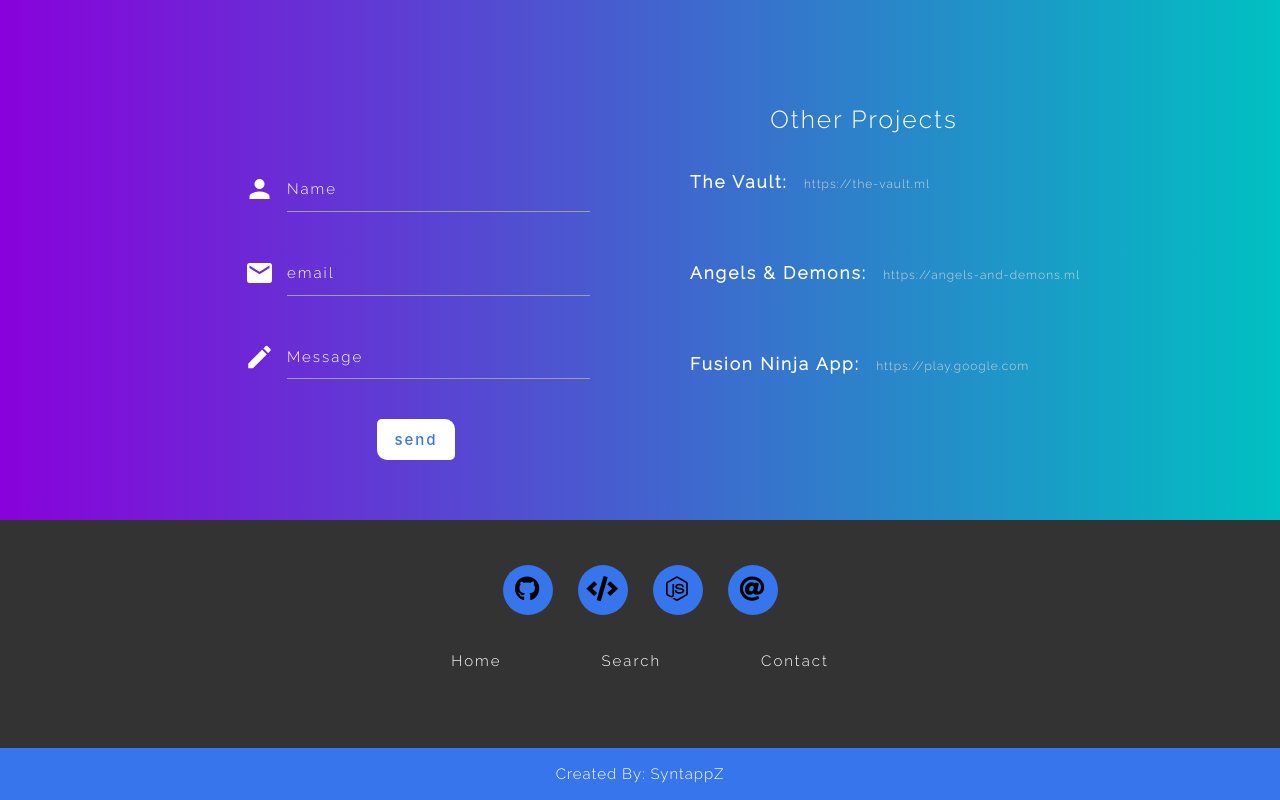
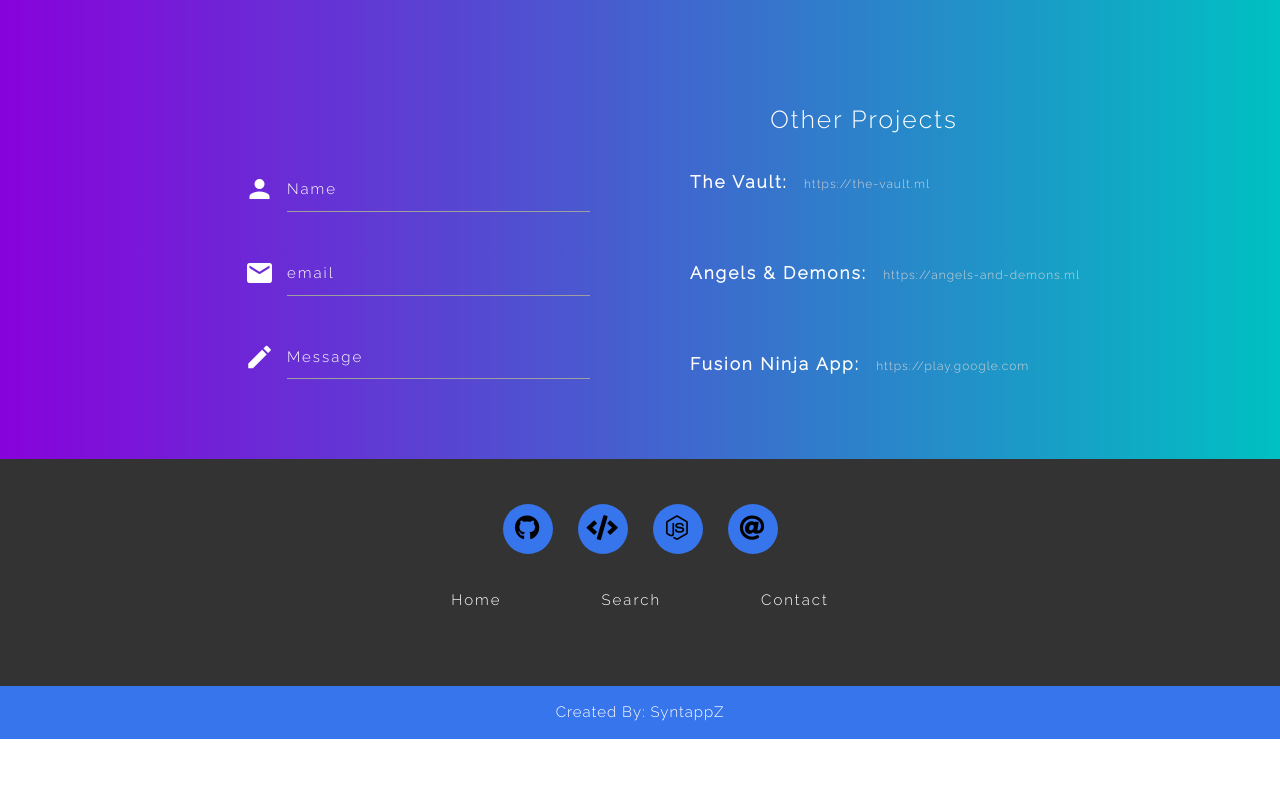
Before and after one commit to SyntappZ/world-of-information, a Vue app: page /Contact in a window 1280 px wide. Shown: the part 512-1312 px from the top of the page. After the commit the page ends 1251 px from the top, so only its background shows below. Built offline with nearby package versions, Linux system fonts and the light colour scheme.

Commit message:
removed broken message link

```diff
--- a/src/views/Contact.vue
+++ b/src/views/Contact.vue
@@ -21,7 +21,7 @@
       <div class="row">
         <div class="col form s12 m6 l6">
           <div class="row">
-            <form class="col s12" netlify-honeypot="bot-field" data-netlify="true">
+            <form class="col s12">
               <div class="row">
                 <div class="input-field col s12">
                   <i class="material-icons prefix">person</i>
@@ -43,7 +43,7 @@
                   <label for="message">Message</label>
                 </div>
               </div>
-              <button class="btns">send</button>
+
             </form>
           </div>
         </div>
```
